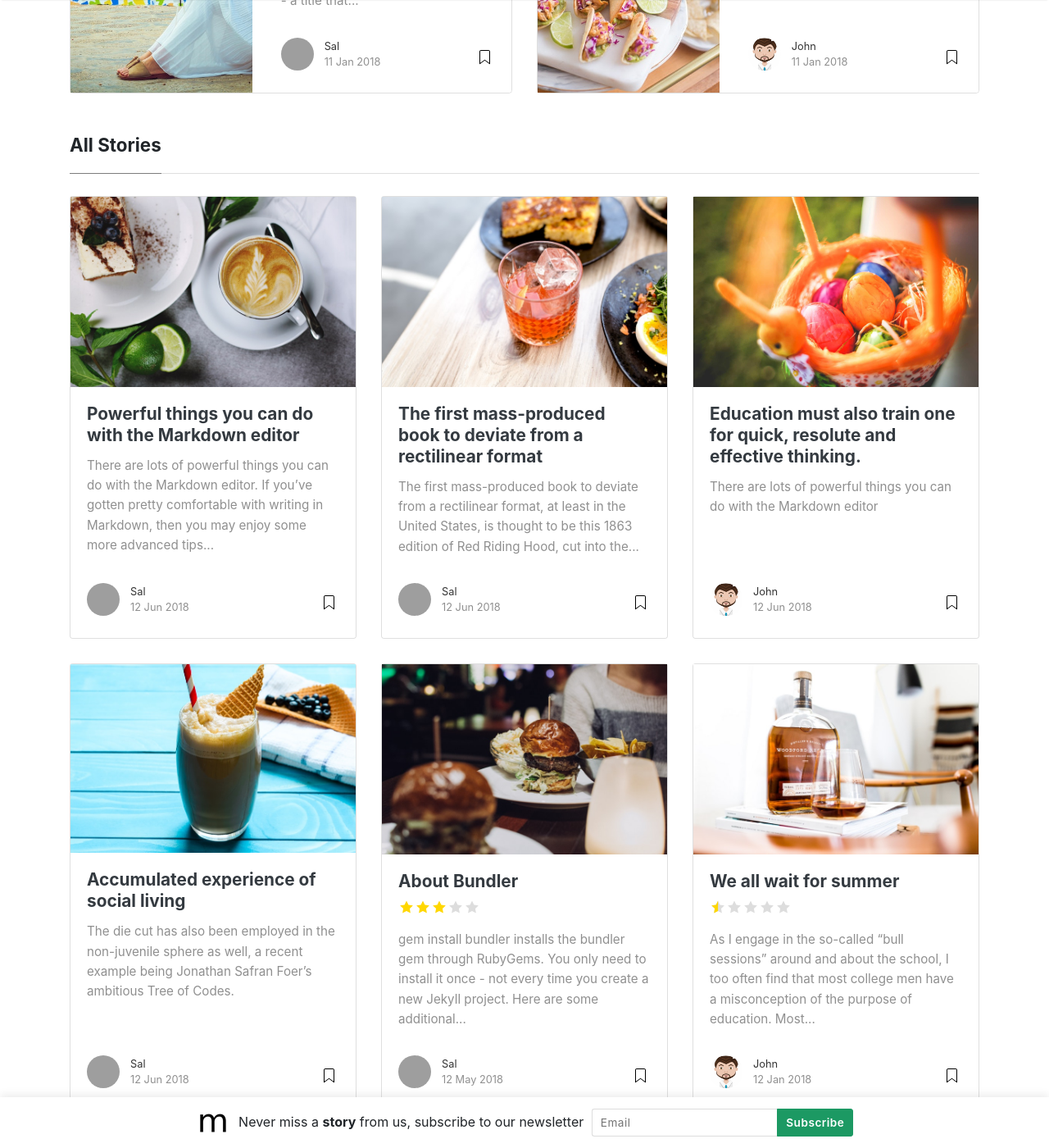
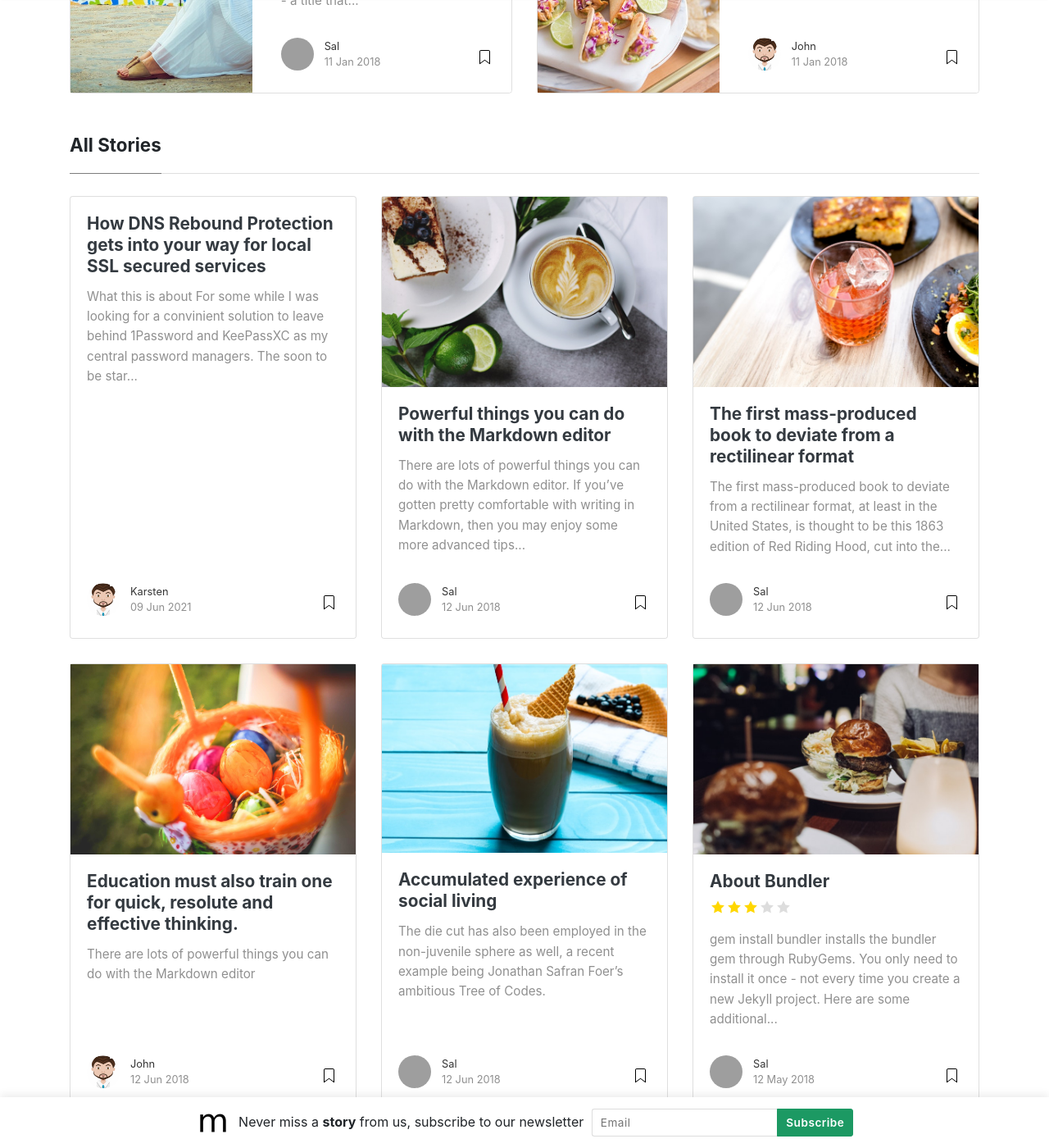
Before and after one commit to KateiRen/kateiren.github.io, a Jekyll site: the page built from index.html, in a window 1280 px wide and 1400 px high, scrolled down 481 px. Shown: the whole window at 82% size. Built offline with Jekyll 4.4.1, drawn with Linux system fonts in a browser that asks for light colours; nearby versions of some CDN libraries; the list of posts is cut into pages by our own code; part of the change alters nothing that is shown; some of the changed text lies outside the part shown; grey boxes are pictures that could not be loaded.

Commit message:
Adjust settings and first post

```diff
--- a/_config.yml
+++ b/_config.yml
@@ -1,7 +1,7 @@
 # Site
-name: "KateiRens Home (name)"
+name: "KateiRens Geek Notes"
 title: "KateiRens Home (title)"
-description: "Jekyll template, Medium styled for KateiRen."
+description: "Things I do so rarely that I like to document them for me (and you?)"
 logo: 'assets/images/logo.png'
 favicon: 'assets/images/logo.png'
 baseurl: /
@@ -30,6 +30,15 @@ authors:
     web: https://www.wowthemes.net
     twitter: https://twitter.com/wowthemesnet
     description: "This is the author box. Write a short description of the author here. You are currently previewing Mediumish demo, a Jekyll template compatible with Github pages."
+  karsten:
+    name: Karsten
+    display_name: Karsten
+    avatar: 'assets/images/avatar.png'
+    gravatar: ca4804a6be5026c92c0ccb94d523b0e5
+    email: karsten.hartlieb@gmx.de
+    web: https://www.hartlieb-web.de
+    twitter: https://twitter.com/karstenhartlieb
+    description: "Technology addicted geek, trying to get my hands on everything fancy from 3d printers to ESP32 boards and everything else Ali has to offer."
 
 # Plugins
 plugins:
--- /dev/null
+++ b/_posts/2021-06-09-DNS-Rebound-Protection-keeps-me-up.md
@@ -0,0 +1,30 @@
+---
+layout: post
+title:  "How DNS Rebound Protection gets into your way for local SSL secured services"
+author: karsten
+categories: [ tutorial ]
+---
+# What this is about
+For some while I was looking for a convinient solution to leave behind 1Password and KeePassXC as my central password managers.
+The soon to be star on the horizon was **bitwarden_rs** selfhosting option, now renamed to **vaultwarden**.
+
+The goal - a convienient and secure password vault without any connectivity from outside while retaining automatic synchronization with all devices setup.
+
+# What is the issue here
+Modern browsers disallow using Web Crypto APIs in insecure contexts - that means without SSL.
+
+That's why all tutorials to setup a selfhosted **vaultwarden** service include documentation to spin up another docker instance proving a reverse proxy to establish the HTTPS connection.
+
+To get HTTPS working we are lacking two things right now - a valid domain name and the certificates required.
+
+Tutorials introduced me to [DuckDNS](https://www.duckdns.org/domains) an easy and free to use service to register subdomains to [duckdns.org](https://www.duckdns.org/domains).
+
+The easiest way to obtain certificates nowadays is [Let's Encrypt](https://letsencrypt.org/).
+
+Going the private network way introduces two obstacles, one documented in all tutorials, the other not.
+
+The first obstacle is, that given the fact that no traffic from outside should get through to the local service, we will not be able to use HTTP validation (putting a specific file on our webspace to prove we own the domain).
+
+That is documented and workarounds using DNS challenge (adding a specific TXT record in the DNS zone of the domain to prove it's ours) are introduced.
+
+However, here the touble started and I lost several evenings trying to fix it.
```
